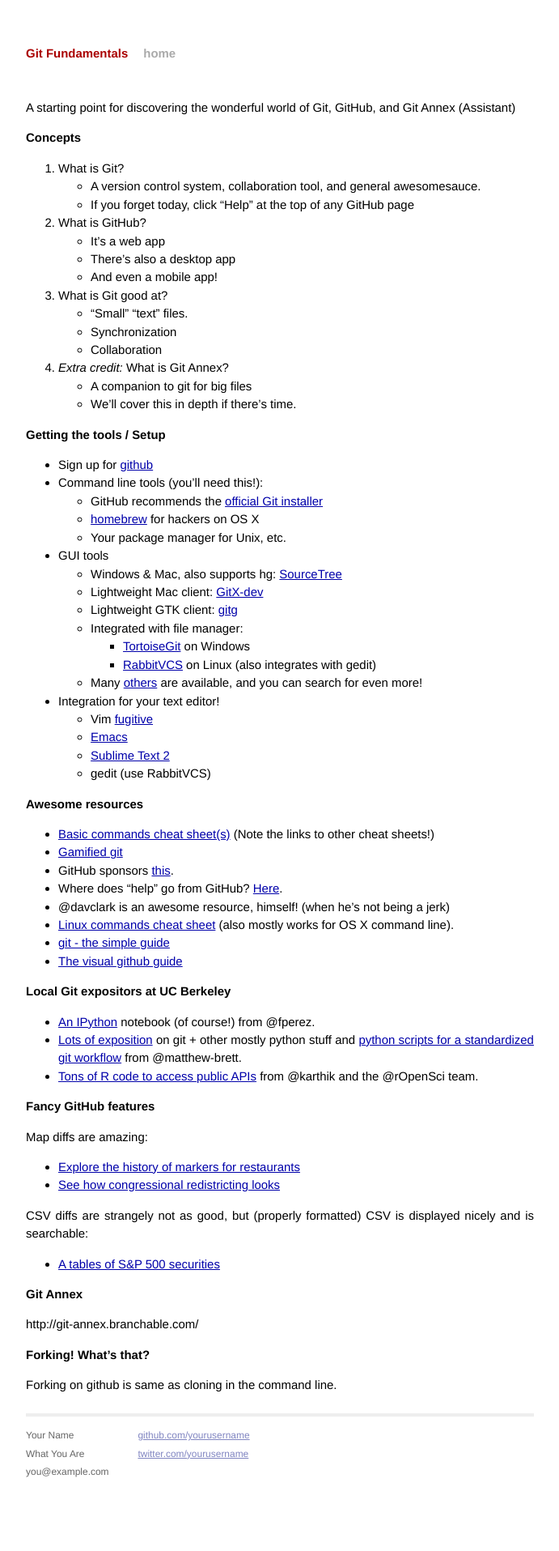
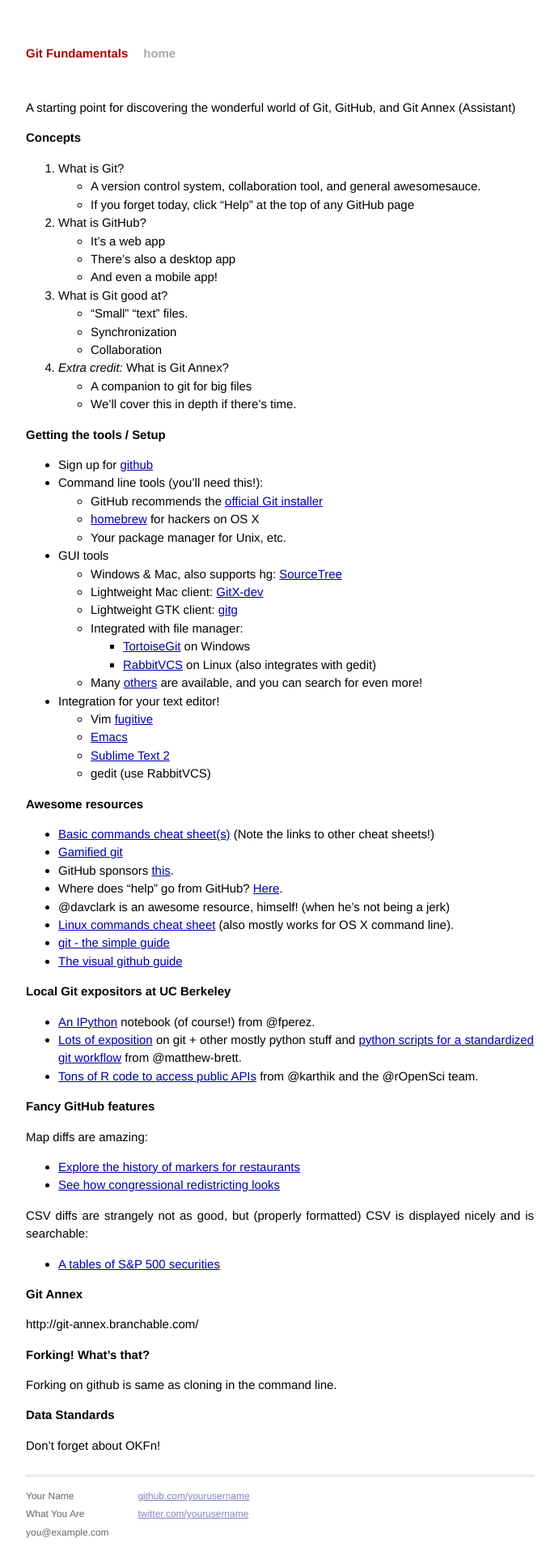
Before and after one commit to dlab-berkeley/git-fundamentals, a Jekyll site: the page built from index.md, in a window 1280 px wide. Shown: the whole page at 81% size, without its empty margins (294-985 px from the left). Built offline with Jekyll 4.4.1, drawn with Linux system fonts in a browser that asks for light colours; Markdown is read by kramdown in place of the engine named in the settings; before the commit the page ends 1840 px from its top, so only the background shows below that.

Commit message:
Added spurious lines about OKFn!

```diff
--- a/index.md
+++ b/index.md
@@ -89,3 +89,7 @@ http://git-annex.branchable.com/
 ## Forking! What's that?
 
 Forking on github is same as cloning in the command line.
+
+## Data Standards
+
+Don't forget about OKFn!
```
